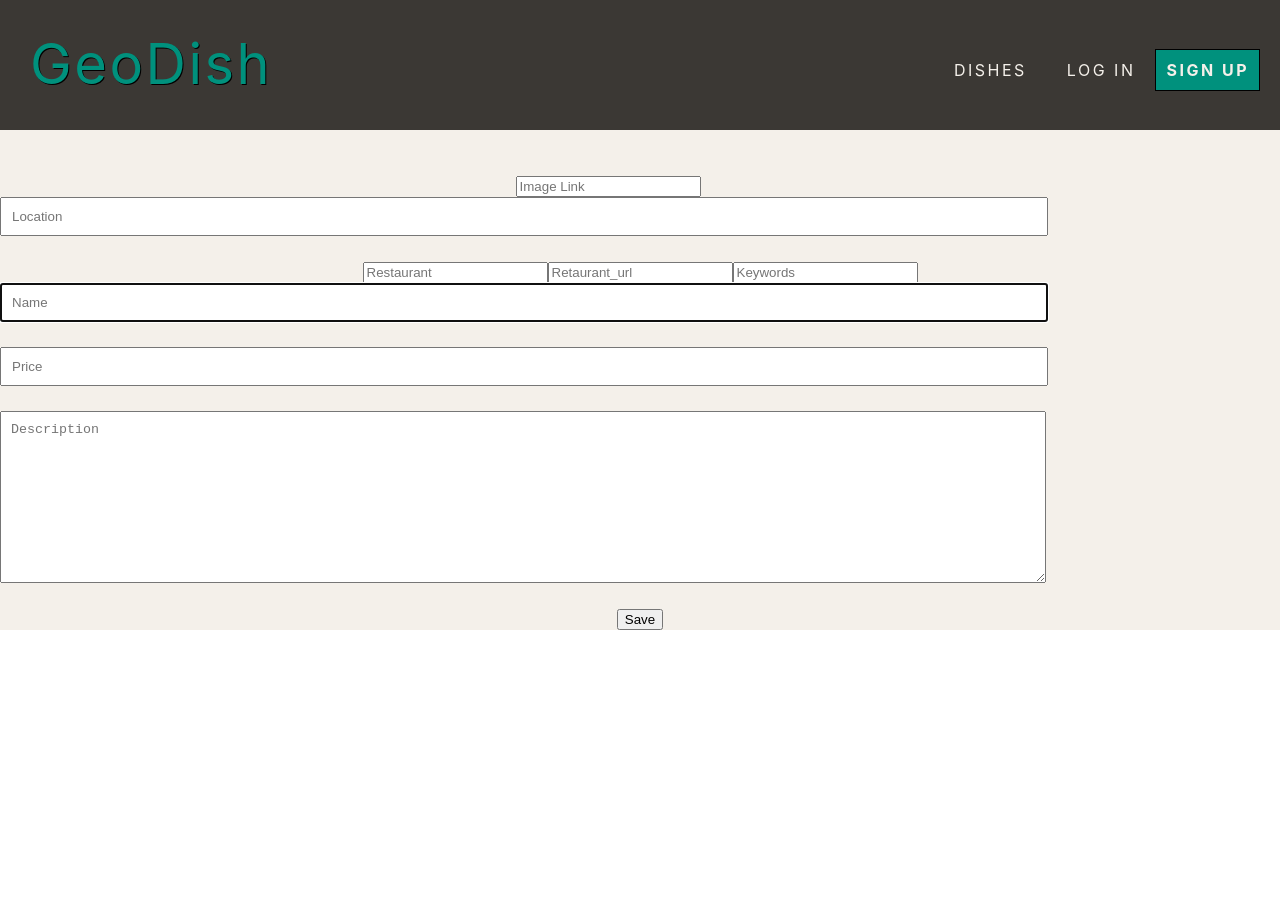
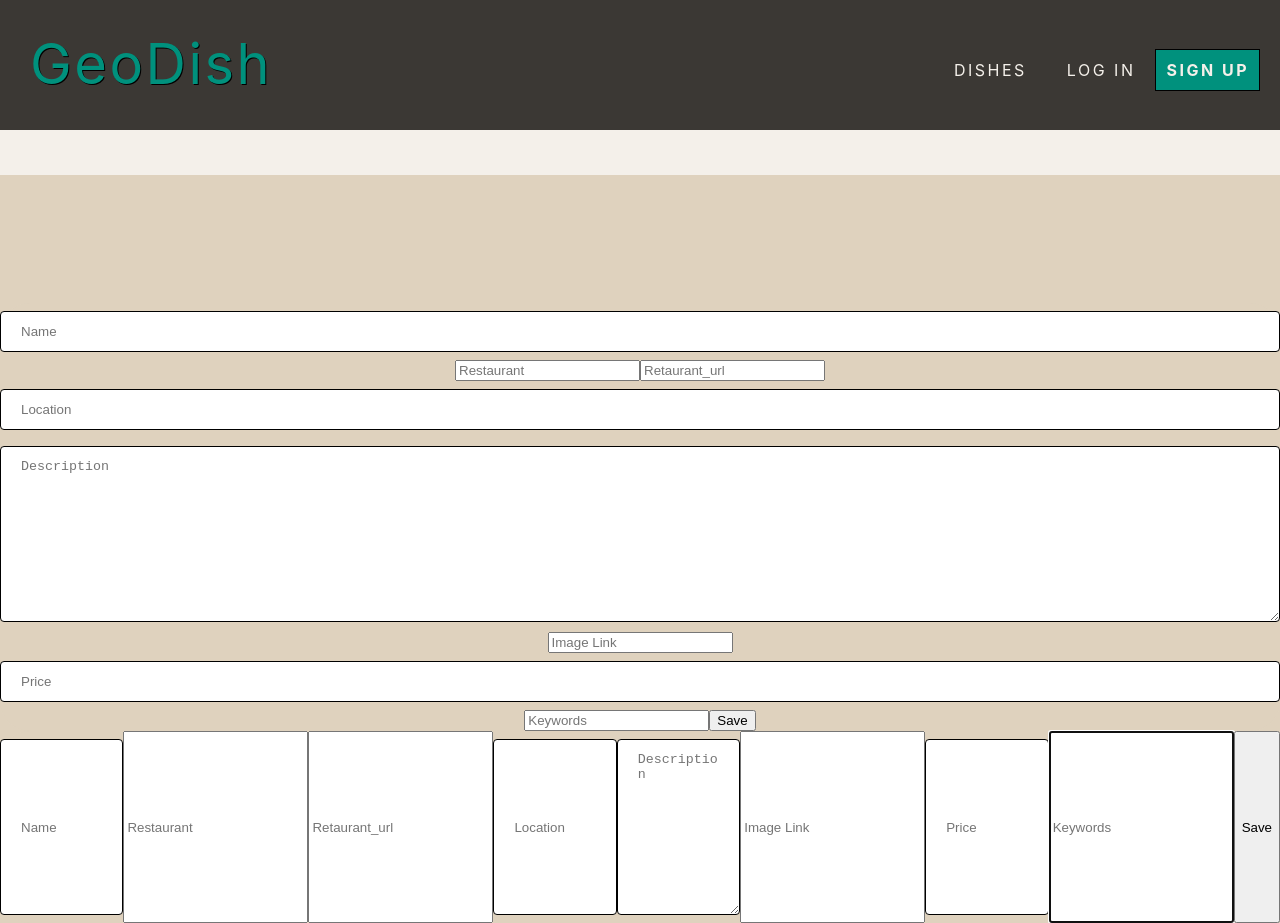
Before and after one commit to rararamberg/GeoDish-App, a React (Create React App) app in the folder client/: page /dishes/1/edit in a window 1280 px wide. Before the commit the page ends 800 px from the top, so only its background shows below. Built offline with nearby package versions, Linux system fonts and the light colour scheme; no server answers; the HTML template or start-up script is replaced by a standard one.

Commit message:
styling adddishes and editdish

```diff
--- a/client/src/screens/AddDishes/AddDishes.css
+++ b/client/src/screens/AddDishes/AddDishes.css
@@ -1,43 +1,27 @@
-/* * {
-    box-sizing: border-box;
-} */
-
-/* body {
-    background-color: rgb(243, 240, 235);
-    line-height: 1.6;
-    font-family: Georgia, 'Times New Roman', Times, serif;
-    padding: 1em;
-} */
-
 .form-container {
-    border-radius: 30px;
-    background-color: rgb(223, 210, 190);
     display: flex;
     flex-direction: row;
+    border-radius: 30px;
+    line-height: 1;
+    background-color: rgb(223, 210, 190);
 }
 
 .page-title {
     display: flex;
-
+    align-items: center;
+    margin: 50px;
 }
 
 .create-form {
     display: flex;
     flex-direction: column;
-    justify-content: center;
-    margin-left: 200px;
-    /* padding: 1.5em; */
 }
 
-label {
-    text-align: left;
-}
-
-.input-container {
-    display: grid;
-    grid-template-rows: auto;
+/* .input-container {
+    display: flex;
+    justify-content: space-between;
     margin: 25px auto;
-}
+} */
 
 .submit-button {
     background-color: rgb(63, 143, 126);
@@ -53,86 +37,13 @@ label {
 .input-image-link,
 .input-restaurant-link,
 .input-keyword {
-    padding: 10px;
-    margin-bottom: 15px;
-    width: 70%;
+    display: flex;
+
+    width: 100%;
+    padding: 12px 20px;
+    margin: 8px 0;
+    border: 1px solid black;
+    border-radius: 4px;
+    display: inline-block;
+    box-sizing: border-box;
 }
-
-@media (min-width: 600px) {
-
-    .input-name,
-    .input-location,
-    .input-price,
-    .textarea-description,
-    .input-image-link,
-    .input-restaurant-link,
-    .input-keyword {
-        display: flex;
-        flex-direction: row-reverse;
-        justify-content: flex-end;
-        padding: 10px;
-        margin-bottom: 25px;
-        width: 80%;
-
-    }
-
-    .title-container {
-        display: flex;
-        /* align-items: center; */
-        /* justify-content: center; */
-    }
-}
-
-
-
-
-
-/* .input-name {
-    display: flex;
-    flex-direction: column;
-    margin-bottom: 25px;
-    width: 50%;
-    border: 1px solid black;
-}
-
-.input-location {
-    display: block;
-    margin-bottom: 25px;
-    width: 50%;
-    border: 1px solid black;
-}
-
-.input-price {
-    display: block;
-    margin-bottom: 25px;
-    width: 50%;
-    border: 1px solid black;
-}
-
-.textarea-description {
-    display: block;
-    margin-bottom: 25px;
-    width: 50%;
-    border: 1px solid black;
-}
-
-.input-image-link {
-    display: block;
-    margin-bottom: 25px;
-    width: 50%;
-    border: 1px solid black;
-}
-
-.input-restaurant-link {
-    display: block;
-    margin-bottom: 25px;
-    width: 50%;
-    border: 1px solid black;
-}
-
-.input-keyword {
-    display: block;
-    margin-bottom: 25px;
-    width: 50%;
-    border: 1px solid black;
-} */
--- a/client/src/screens/EditDish/EditDish.css
+++ b/client/src/screens/EditDish/EditDish.css
@@ -0,0 +1,19 @@
+.edit-dish-container {
+    background-color: rgb(243, 240, 235);
+}
+
+.dish-edit {
+    background-color: rgb(223, 210, 190);
+}
+
+.image-container {
+    display: flex;
+    flex-direction: row;
+    padding: 5%;
+}
+
+.form-container {
+    display: flex;
+    flex-direction: row;
+    justify-content: flex-start;
+}
--- a/client/src/screens/EditDish/EditDish.jsx
+++ b/client/src/screens/EditDish/EditDish.jsx
@@ -2,6 +2,7 @@ import { useState, useEffect } from "react";
 import Layout from "../../components/Layout/Layout";
 import { useParams, Redirect } from "react-router-dom";
 import { getDish, updateDish } from "../../services/dishes";
+import "./EditDish.css";
 
 const EditDish = (props) => {
   const [dish, setDish] = useState({
@@ -54,7 +55,55 @@ const EditDish = (props) => {
               src={dish.img_url}
               alt={dish.name}
             />
+          </div>
+          <div className="form-container">
             <form onSubmit={handleSubmit}>
+              <input
+                className="input-name"
+                placeholder="Name"
+                value={dish.name}
+                name="name"
+                required
+                autoFocus
+                onChange={handleChange}
+              />
+              <input
+                className="input-restaurant"
+                placeholder="Restaurant"
+                value={dish.restaurant}
+                name="restaurant"
+                required
+                autoFocus
+                onChange={handleChange}
+              />
+              <input
+                className="input-restaurant_url"
+                placeholder="Retaurant_url"
+                value={dish.restaurant_url}
+                name="restaurant_url"
+                required
+                autoFocus
+                onChange={handleChange}
+              />
+              <input
+                className="input-location"
+                placeholder="Location"
+                value={dish.location}
+                name="location"
+                required
+                autoFocus
+                onChange={handleChange}
+              />
+              <textarea
+                className="textarea-description"
+                rows={10}
+                cols={78}
+                placeholder="Description"
+                value={dish.description}
+                name="description"
+                required
+                onChange={handleChange}
+              />
               <input
                 className="edit-input-image-link"
                 placeholder="Image Link"
@@ -63,14 +112,35 @@ const EditDish = (props) => {
                 required
                 onChange={handleChange}
               />
+              <input
+                className="input-price"
+                placeholder="Price"
+                value={dish.price}
+                name="price"
+                required
+                onChange={handleChange}
+              />
+              <input
+                className="input-keywords"
+                placeholder="Keywords"
+                value={dish.keywords}
+                name="keywords"
+                required
+                autoFocus
+                onChange={handleChange}
+              />
+
+              <button type="submit" className="save-button">
+                Save
+              </button>
             </form>
           </div>
-          <form className="edit-form" onSubmit={handleSubmit}>
+          <form onSubmit={handleSubmit} className="form-container">
             <input
-              className="input-location"
-              placeholder="Location"
-              value={dish.location}
-              name="location"
+              className="input-name"
+              placeholder="Name"
+              value={dish.name}
+              name="name"
               required
               autoFocus
               onChange={handleChange}
@@ -94,29 +164,12 @@ const EditDish = (props) => {
               onChange={handleChange}
             />
             <input
-              className="input-keywords"
-              placeholder="Keywords"
-              value={dish.keywords}
-              name="keywords"
+              className="input-location"
+              placeholder="Location"
+              value={dish.location}
+              name="location"
               required
               autoFocus
-              onChange={handleChange}
-            />
-            <input
-              className="input-name"
-              placeholder="Name"
-              value={dish.name}
-              name="name"
-              required
-              autoFocus
-              onChange={handleChange}
-            />
-            <input
-              className="input-price"
-              placeholder="Price"
-              value={dish.price}
-              name="price"
-              required
               onChange={handleChange}
             />
             <textarea
@@ -129,6 +182,32 @@ const EditDish = (props) => {
               required
               onChange={handleChange}
             />
+            <input
+              className="edit-input-image-link"
+              placeholder="Image Link"
+              value={dish.img_url}
+              name="img_url"
+              required
+              onChange={handleChange}
+            />
+            <input
+              className="input-price"
+              placeholder="Price"
+              value={dish.price}
+              name="price"
+              required
+              onChange={handleChange}
+            />
+            <input
+              className="input-keywords"
+              placeholder="Keywords"
+              value={dish.keywords}
+              name="keywords"
+              required
+              autoFocus
+              onChange={handleChange}
+            />
+
             <button type="submit" className="save-button">
               Save
             </button>
```
